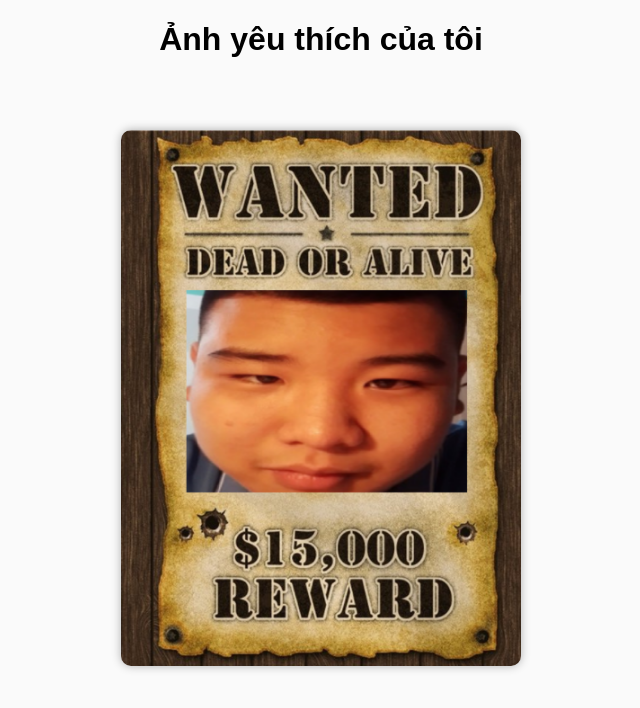
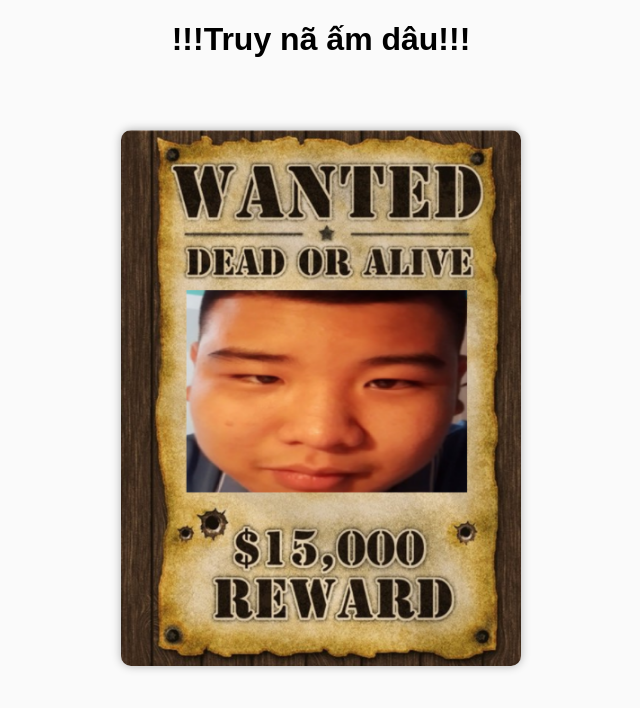
Before and after one commit to hungdzvaicalonhahahaha/dttvaplinhlavohung, a plain HTML site: page index.html in a window 1280 px wide. Shown: the whole page, without its empty margins (319-959 px from the left). Drawn offline with Linux system fonts and the light colour scheme.

Commit message:
Update index.html

```diff
--- a/index.html
+++ b/index.html
@@ -18,7 +18,7 @@
   </style>
 </head>
 <body>
-  <h1>Ảnh yêu thích của tôi</h1>
+  <h1>!!!Truy nã ấm dâu!!!</h1>
   <img src="anhamdau.jpg" alt="Truy nã ấm dâu">
 </body>
 </html>
```
